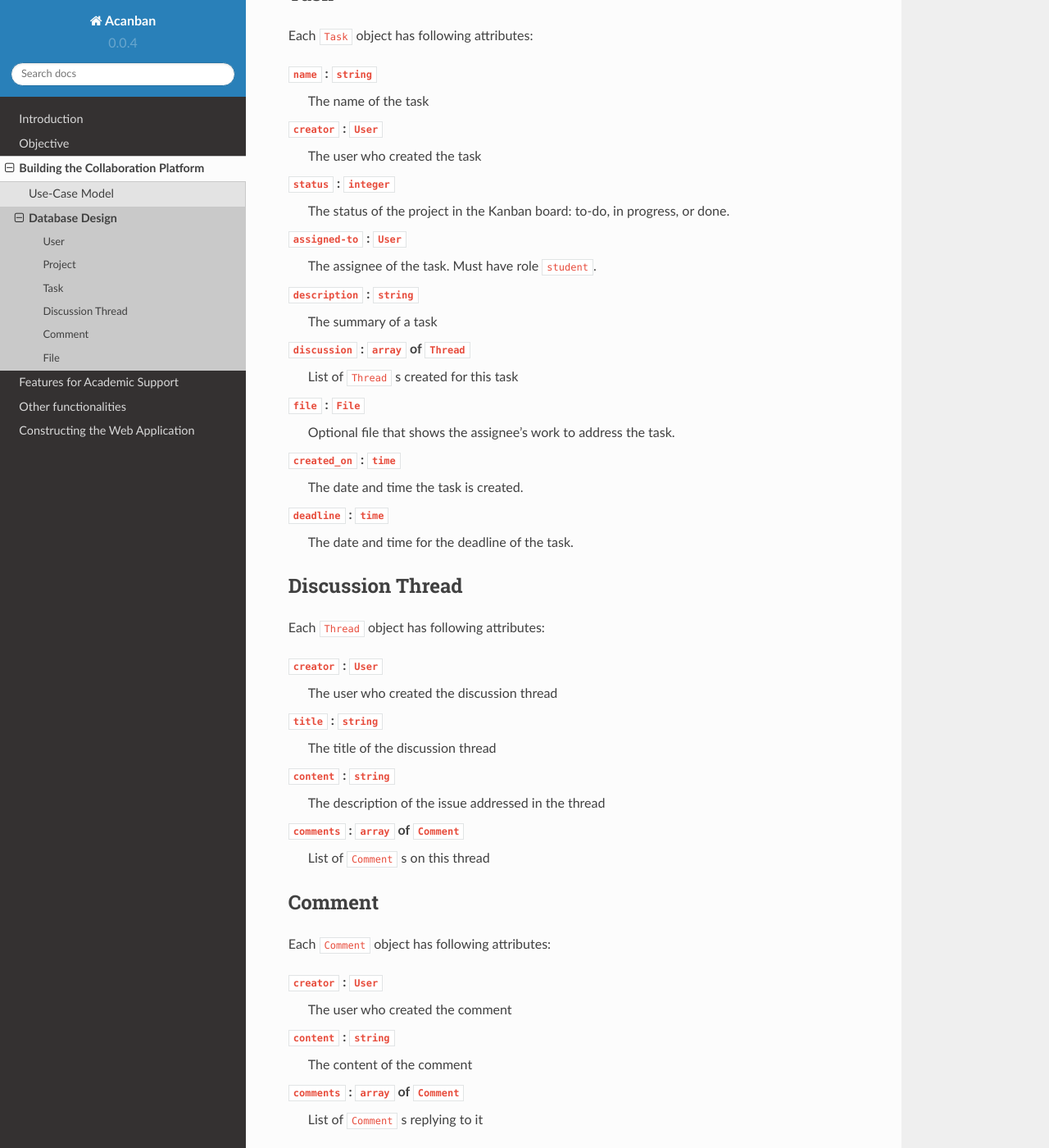
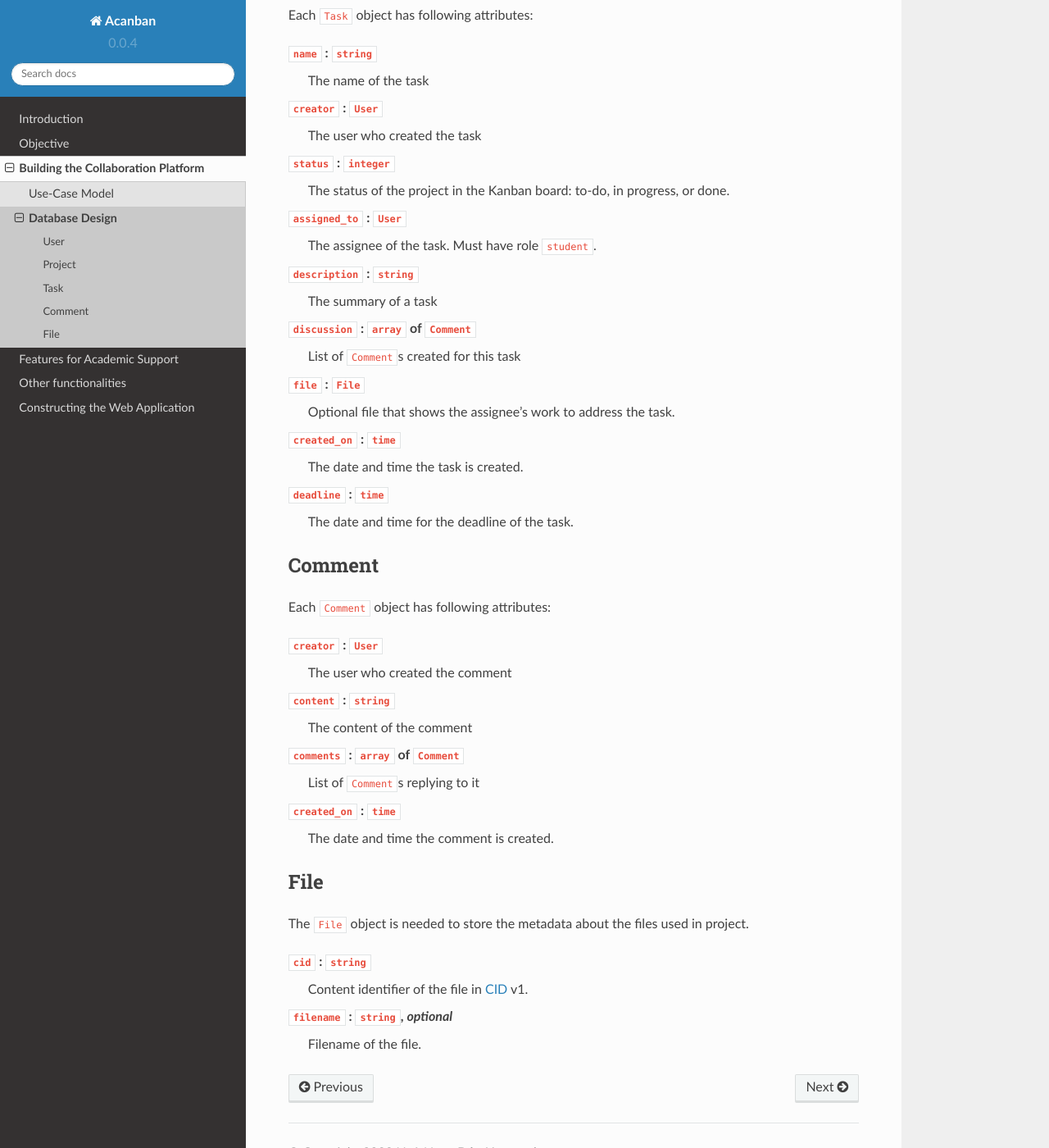
Before and after one commit to Huy-Ngo/acanban, a Sphinx documentation site: the page built from docs/source/collab/database.rst, in a window 1280 px wide and 1400 px high, scrolled down 2155 px. Shown: the whole window at 82% size. Built offline with Sphinx 7.4.7 and the Read the Docs theme 2.0.0, drawn with Linux system fonts in a browser that asks for light colours; pages that are not in the unit, such as notebooks, are missing from menus; the version number is read from the project's files by our own code.

Commit message:
Update comment schema
Comment is now directly belonging to a task

```diff
--- a/docs/source/collab/database.rst
+++ b/docs/source/collab/database.rst
@@ -6,7 +6,6 @@
 - ``User``
 - ``Project``
 - ``Task``
-- Discussion ``Thread``
 - ``Comment``
 - ``File``
 
@@ -105,14 +104,14 @@
 ``status`` : ``integer``
    The status of the project in the Kanban board: to-do, in progress, or done.
 
-``assigned-to`` : ``User``
+``assigned_to`` : ``User``
    The assignee of the task. Must have role ``student``.
 
 ``description`` : ``string``
    The summary of a task
 
-``discussion`` : ``array`` of ``Thread``
-   List of ``Thread`` s created for this task
+``discussion`` : ``array`` of ``Comment``
+   List of ``Comment``\s created for this task
 
 ``file`` : ``File``
    Optional file that shows the assignee's work to address the task.
@@ -122,25 +121,6 @@
 
 ``deadline`` : ``time``
    The date and time for the deadline of the task.
-
-
-Discussion Thread
------------------
-
-Each ``Thread`` object has following attributes:
-
-
-``creator`` : ``User``
-   The user who created the discussion thread
-
-``title`` : ``string``
-   The title of the discussion thread
-
-``content`` : ``string``
-   The description of the issue addressed in the thread
-
-``comments`` : ``array`` of ``Comment``
-   List of ``Comment`` s on this thread
 
 
 Comment
@@ -155,7 +135,11 @@
    The content of the comment
 
 ``comments`` : ``array`` of ``Comment``
-   List of ``Comment`` s replying to it
+   List of ``Comment``\s replying to it
+
+``created_on`` : ``time``
+   The date and time the comment is created.
+
 
 File
 ----
```
